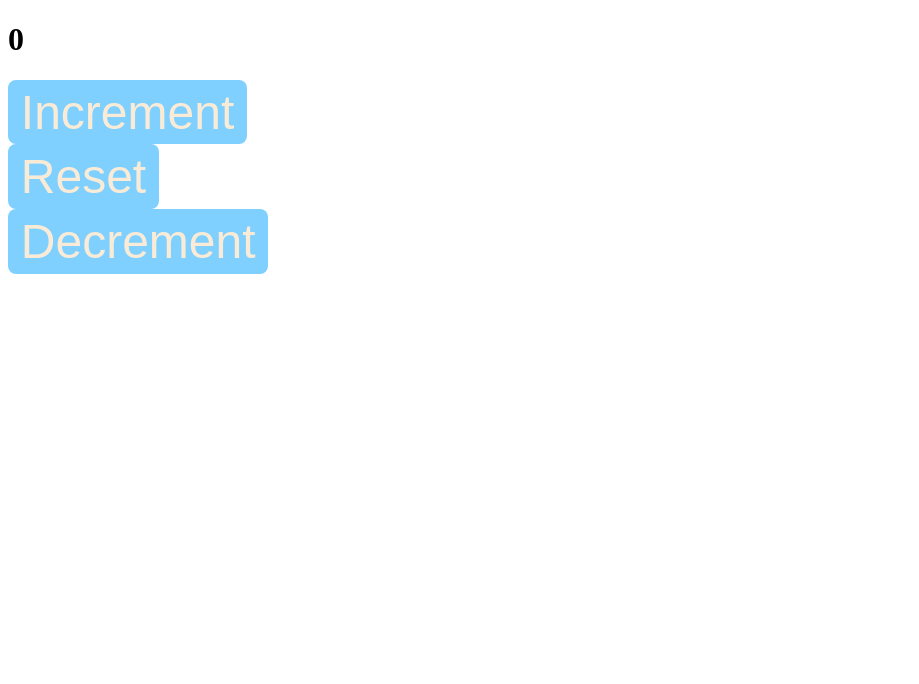
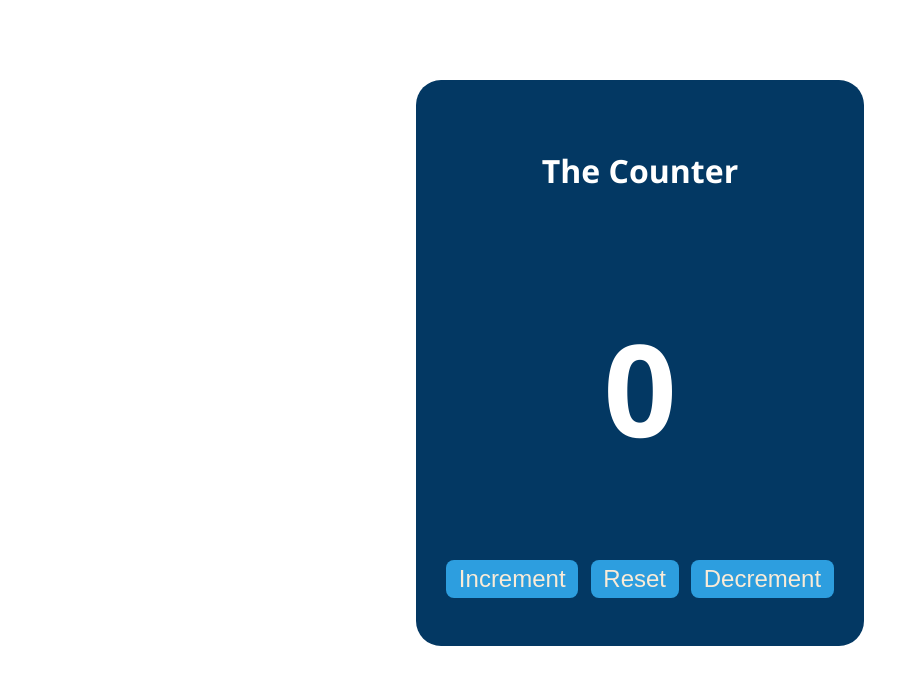
Before and after one commit to jadonamite/React, a React (Vite) app: page / in a window 1280 px wide. Shown: the top 684 px of the page, without its empty margins (0-919 px from the left). Built offline with nearby package versions, Linux system fonts and the light colour scheme.

Commit message:
Using useState() to build a counter

```diff
--- a/src/Counter.jsx
+++ b/src/Counter.jsx
@@ -14,11 +14,20 @@ function Counter() {
    };
 
    return (
-      <div>
-         <h1>{count}</h1>
-         <button onClick={incrementCount}>Increment</button>
-         <button onClick={resetCount}>Reset</button>
-         <button onClick={decrementCount}>Decrement</button>
+      <div className="Counter-container">
+         <h1 className="Header">The Counter</h1>
+         <h1 className="figure">{count}</h1>
+         <div className="btn-ctn">
+            <button className="cnt-btn" onClick={incrementCount}>
+               Increment
+            </button>
+            <button className="cnt-btn" onClick={resetCount}>
+               Reset
+            </button>
+            <button className="cnt-btn" onClick={decrementCount}>
+               Decrement
+            </button>
+         </div>
       </div>
    );
 }
--- a/src/index.css
+++ b/src/index.css
@@ -64,3 +64,25 @@ button {
    display: block;
    cursor: pointer;
 }
+div .Counter-container {
+   color: #fff;
+   background-color: rgb(3, 56, 99);
+   width: 25rem;
+   margin: 5rem auto;
+   display: grid;
+   border-radius: 25px;
+   text-align: center;
+   font-family: "Segoe UI", Tahoma, Geneva, Verdana, sans-serif;
+   padding: 3rem 1.5rem;
+}
+.figure {
+   font-size: 8rem;
+}
+.btn-ctn {
+   display: flex;
+   justify-content: space-around;
+}
+.cnt-btn {
+   background-color: rgb(45, 158, 223);
+   font-size: 1.5em;
+}
```
